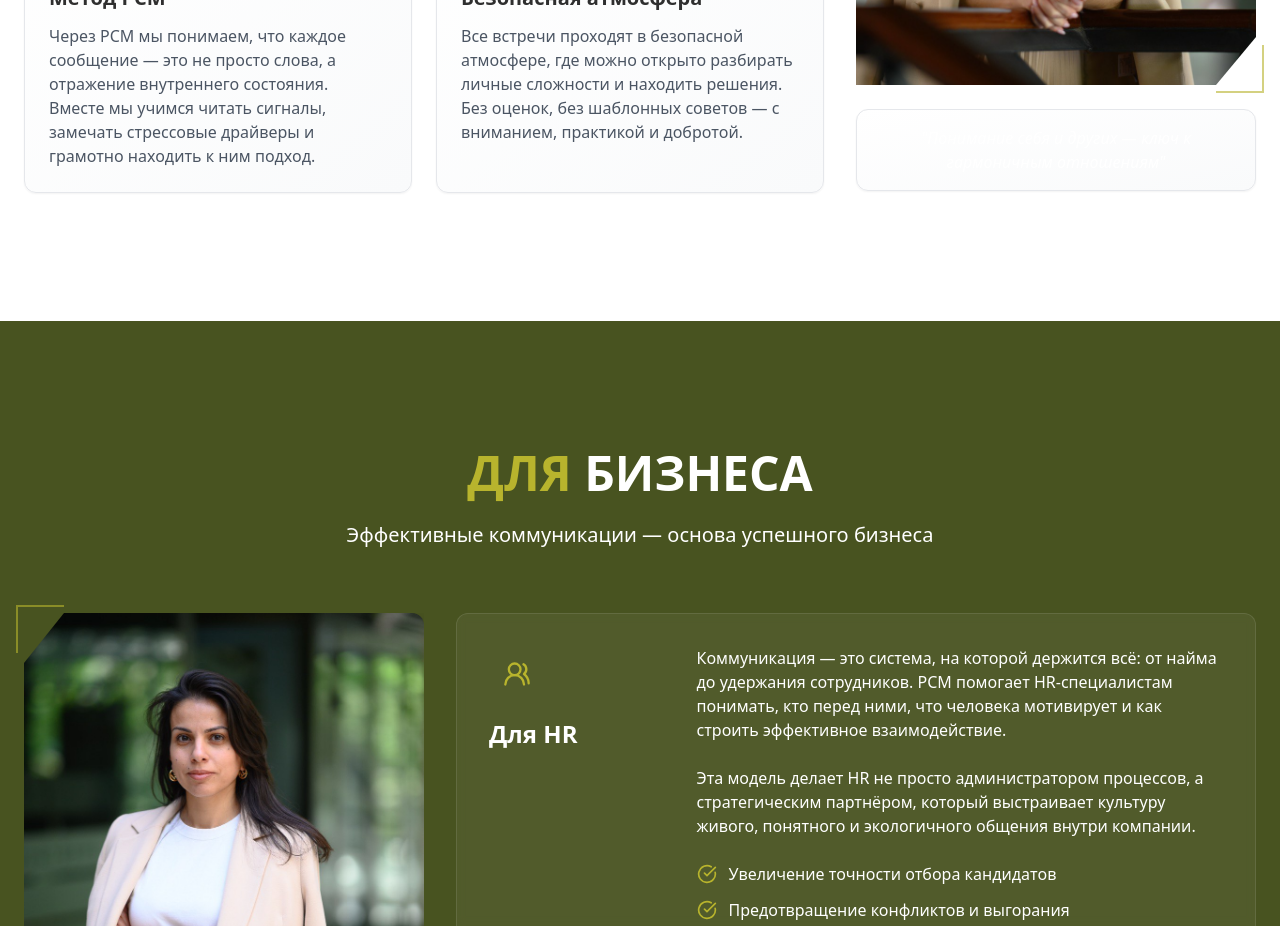
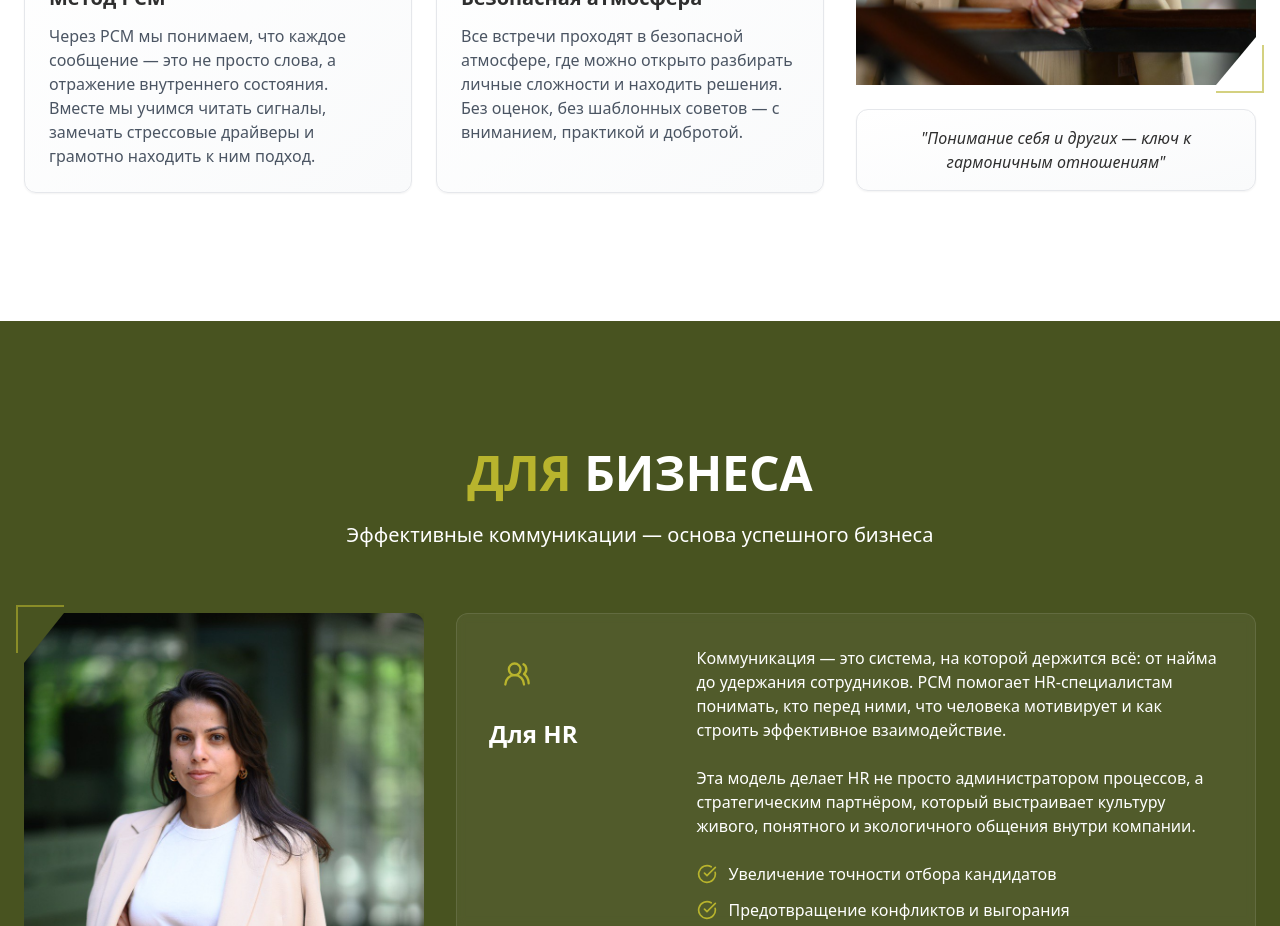
Before and after one commit to Kanadskie/Svaze, a React (Vite) app: page / in a window 1280 px wide. Shown: the part 3400-4326 px from the top of the page. Built offline with nearby package versions, Linux system fonts and the light colour scheme.

Commit message:
Fix styles

```diff
--- a/src/components/sections/PrivateClients.tsx
+++ b/src/components/sections/PrivateClients.tsx
@@ -105,7 +105,7 @@
                 </div>
 
                 <div className="mt-4 sm:mt-5 md:mt-6 p-3 sm:p-4 bg-gradient-to-br from-white to-gray-50 rounded-lg sm:rounded-xl border border-gray-200 shadow-sm">
-                  <p className="text-neutral-dark/70 text-center italic text-xs sm:text-sm md:text-base">
+                  <p className="text-neutral-dark text-center italic text-xs sm:text-sm md:text-base">
                     "Понимание себя и других — ключ к гармоничным отношениям"
                   </p>
                 </div>
```
